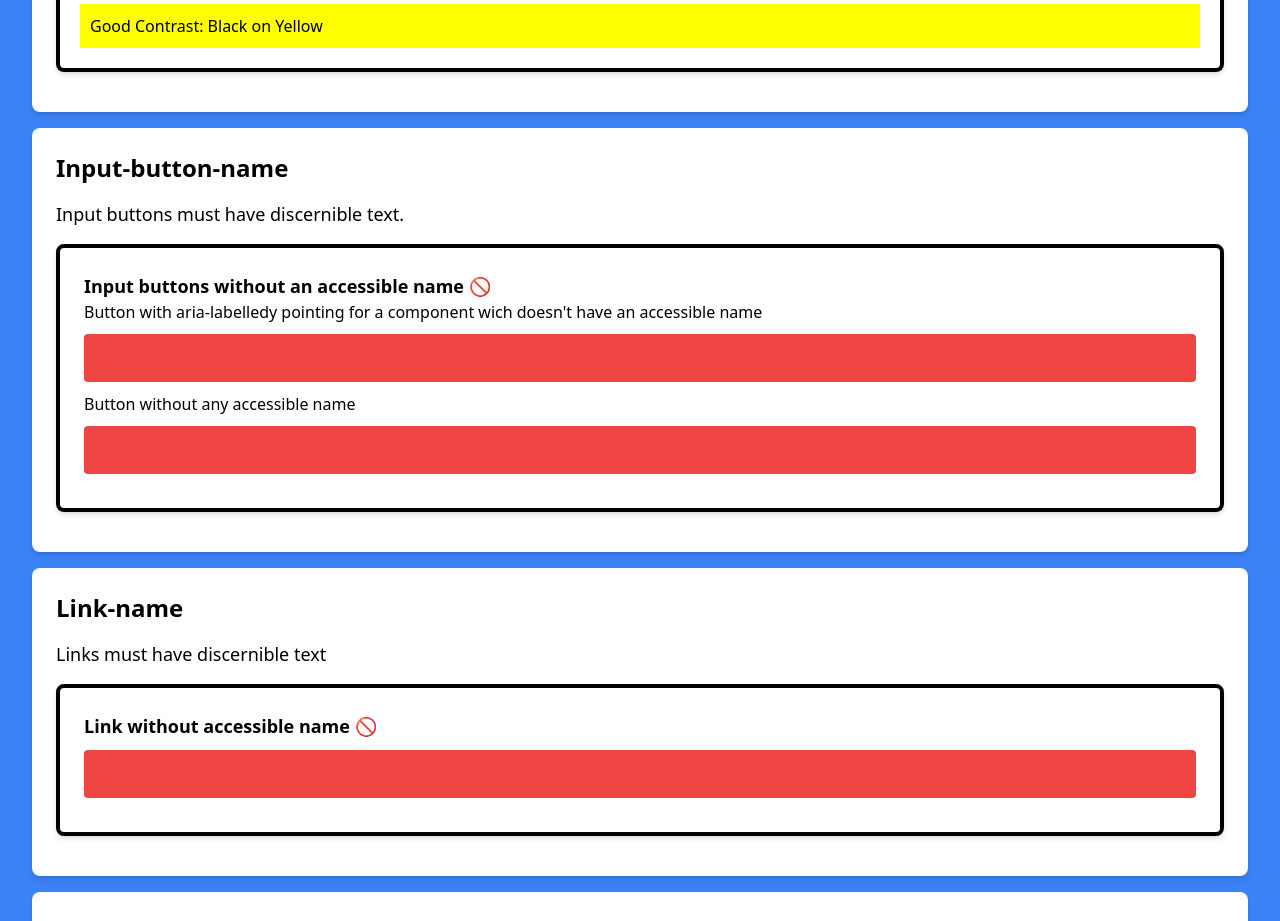
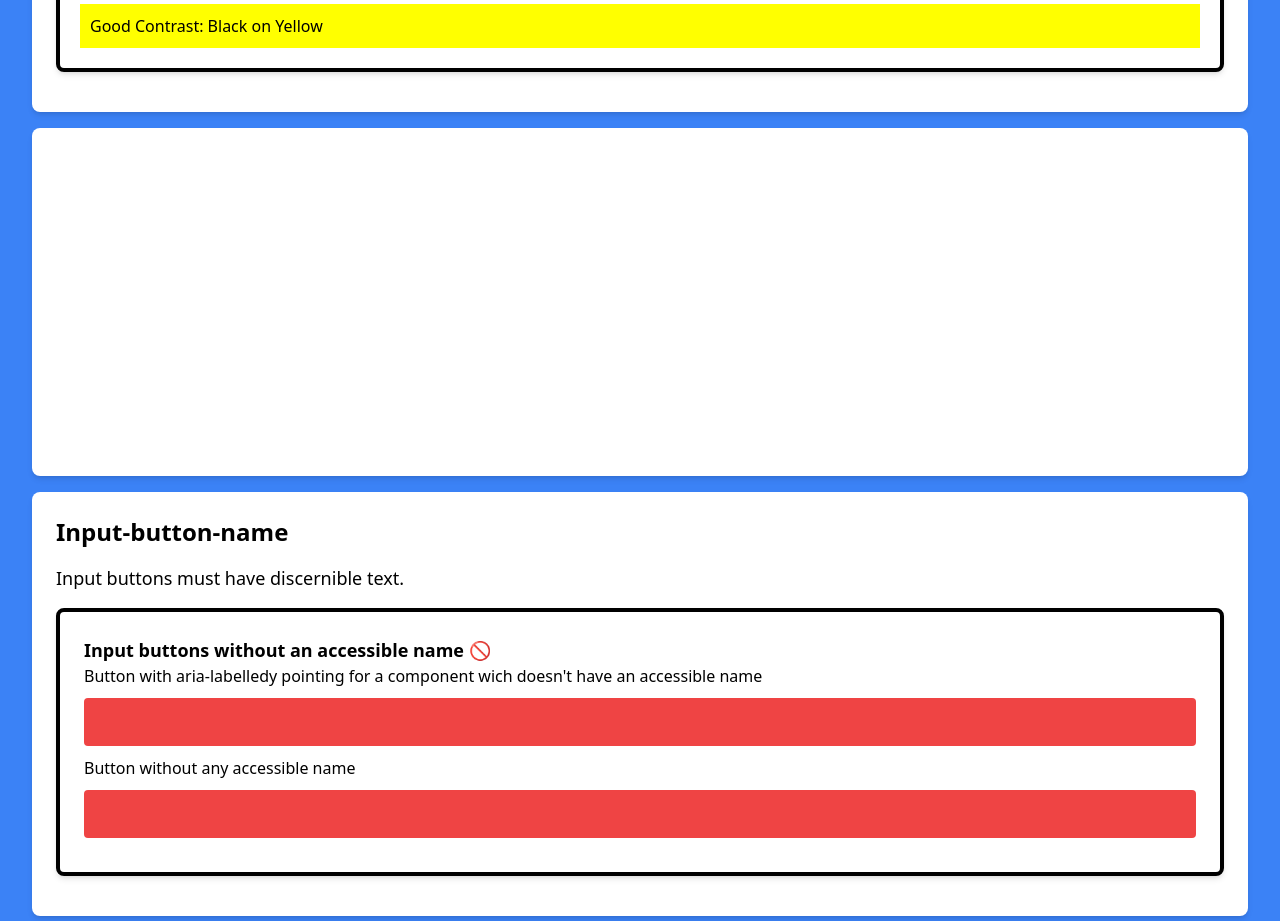
Before and after one commit to test-party/guinea-pig-next, a Next.js app: page /all-tests in a window 1280 px wide. Shown: the part 8380-9301 px from the top of the page. Built offline with nearby package versions, Linux system fonts and the light colour scheme.

Commit message:
amk - all test case

```diff
--- a/src/app/all-tests/page.jsx
+++ b/src/app/all-tests/page.jsx
@@ -499,6 +499,10 @@ export default function AllTests() {
                     </div>
                 </div>
             </div>
+            <div id="frame-title">
+                <iframe title="Passing Frame Title"><div>Frame Body</div></iframe>
+                <iframe><div>Body of Invalid Frame</div></iframe>
+            </div>
             <div id="input-button-name">
                 <h2>Input-button-name</h2>
                 <p>Input buttons must have discernible text.</p>
```
